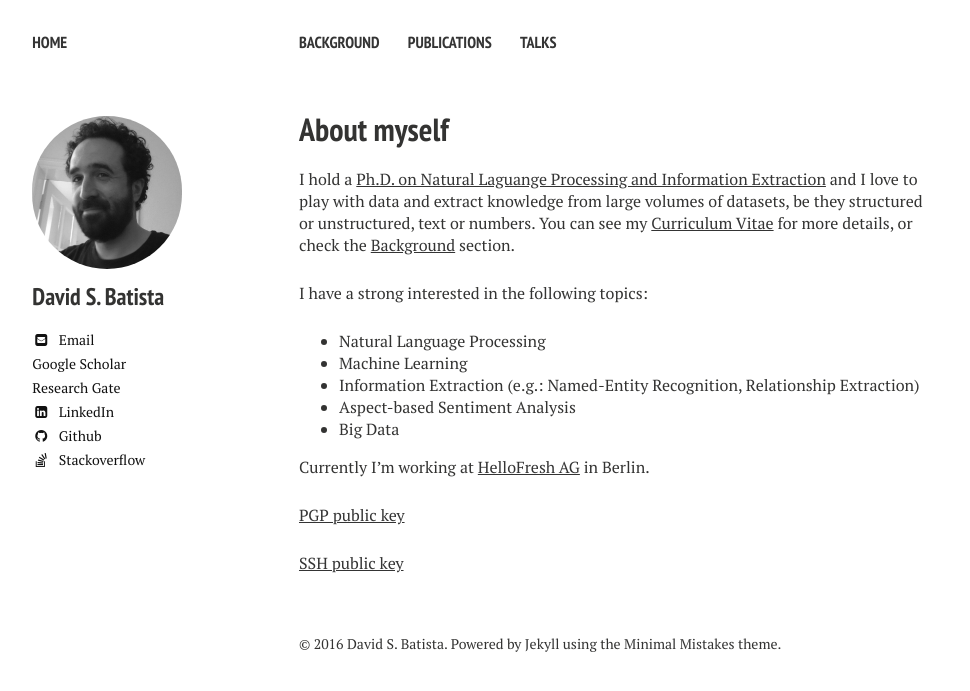
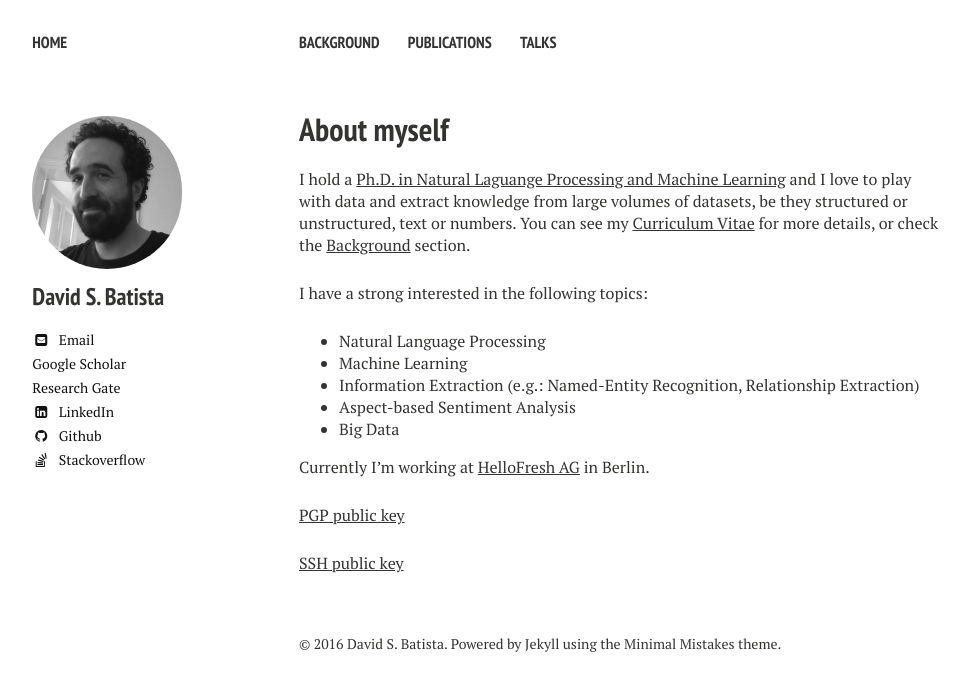
Before and after one commit to davidsbatista/davidsbatista.github.io, a Jekyll site: the page built from index.md, in a window 1280 px wide. Shown: the top 691 px of the page, without its empty margins (21-991 px from the left). Built offline with Jekyll 4.4.1, drawn with Linux system fonts in a browser that asks for light colours; nearby versions of some CDN libraries.

Commit message:
Update index.md

```diff
--- a/index.md
+++ b/index.md
@@ -13,7 +13,7 @@ title: About myself
 </figure>
 -->
 
-I hold a [Ph.D. on Natural Laguange Processing and Information Extraction] and I love to play with data and extract knowledge from large volumes of datasets, be they structured or unstructured, text or numbers. You can see my [Curriculum Vitae] for more details, or check the [Background] section.
+I hold a [Ph.D. in Natural Laguange Processing and Machine Learning] and I love to play with data and extract knowledge from large volumes of datasets, be they structured or unstructured, text or numbers. You can see my [Curriculum Vitae] for more details, or check the [Background] section.
 
 I have a strong interested in the following topics:
 
@@ -34,4 +34,4 @@ Currently I'm working at [HelloFresh AG] in Berlin.
 [HelloFresh AG]: http://www.hellofresh.de
 [PGP public key]: mykey.asc
 [SSH public key]: id_rsa.pub
-[Ph.D. on Natural Laguange Processing and Information Extraction]: http://davidsbatista.github.io/publications/dsbatista-phd-tehsis-2016.pdf
+[Ph.D. in Natural Laguange Processing and Machine Learning]: http://davidsbatista.github.io/publications/dsbatista-phd-tehsis-2016.pdf
```
